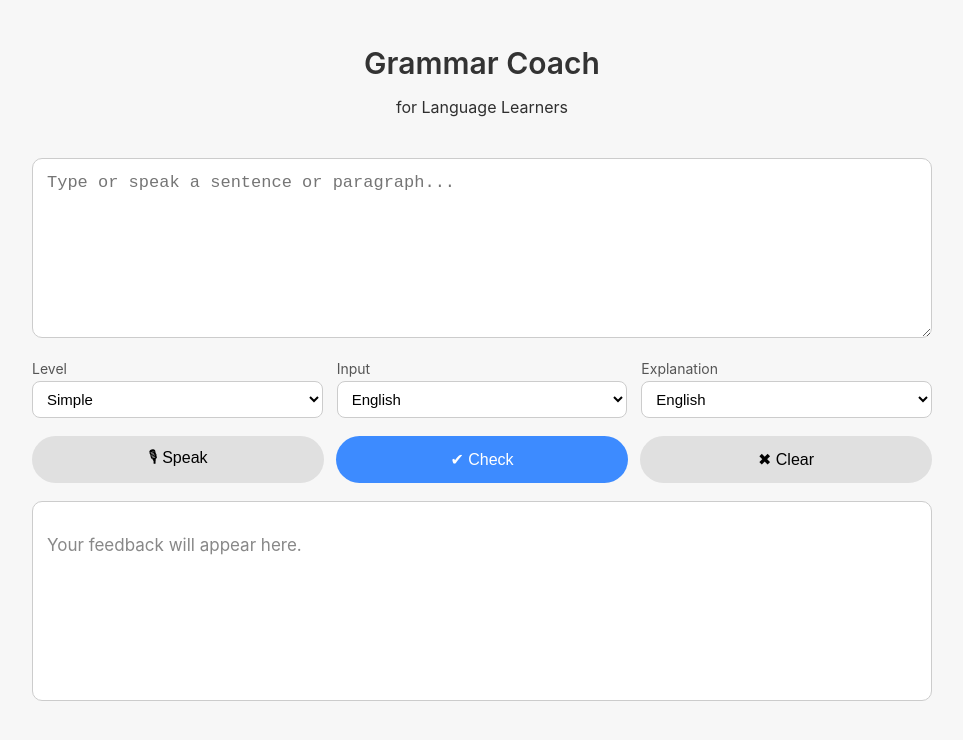
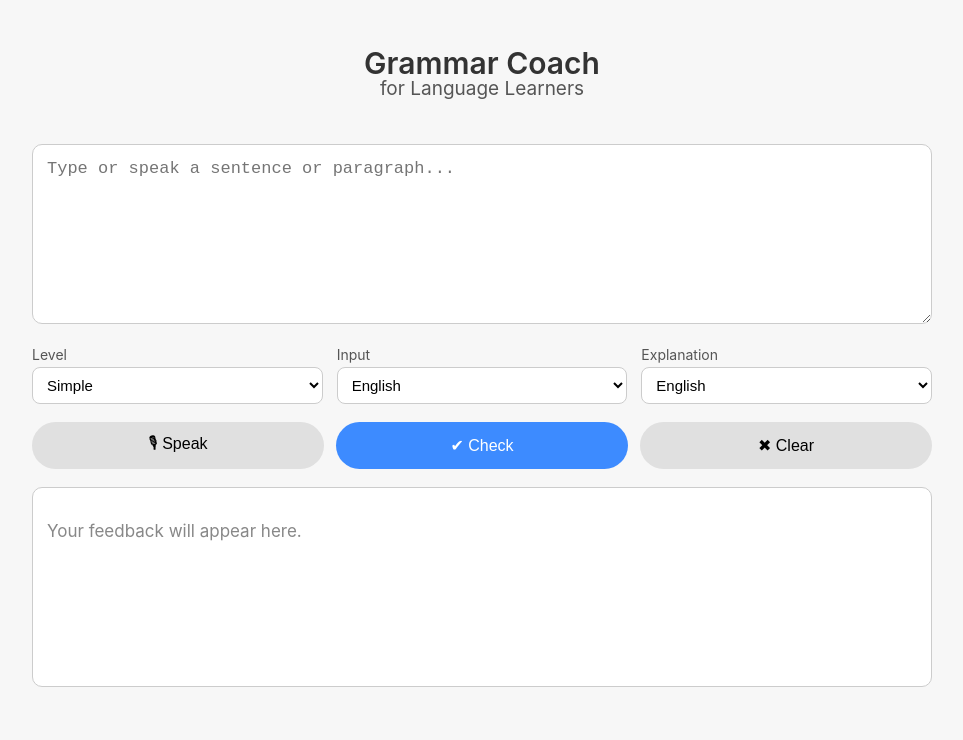
Before and after one commit to RJC888/GrammarESL, a website: page index.html in a window 1280 px wide. Shown: the whole page, without its empty margins (158-1121 px from the left). Drawn offline with Linux system fonts and the light colour scheme.

Commit message:
Update styles.css

```diff
--- a/styles.css
+++ b/styles.css
@@ -34,6 +34,13 @@ body {
   margin-top: 4px;
   font-size: 16px;
   color: #555;
+}
+.subtitle2 {
+  margin-top: -4px;
+  font-size: 19px;
+  color: #555;
+  font-weight: 400;
+  text-align: center;
 }
 
 /* ===========================
```
